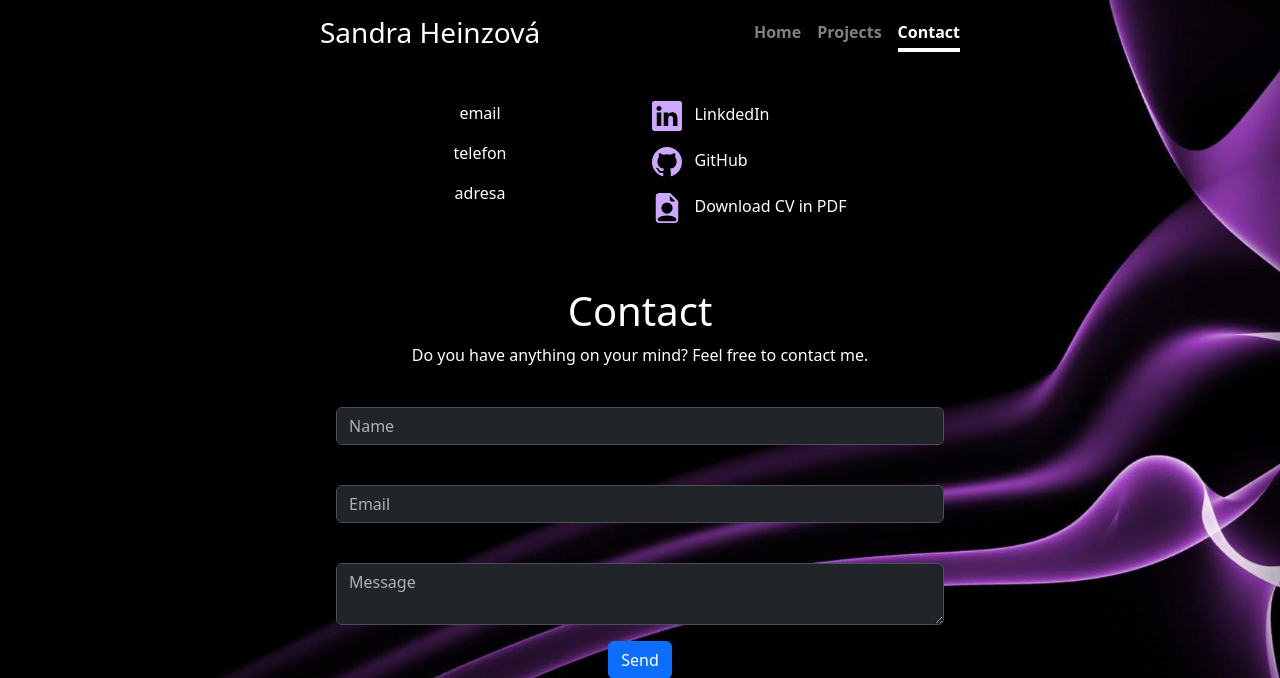
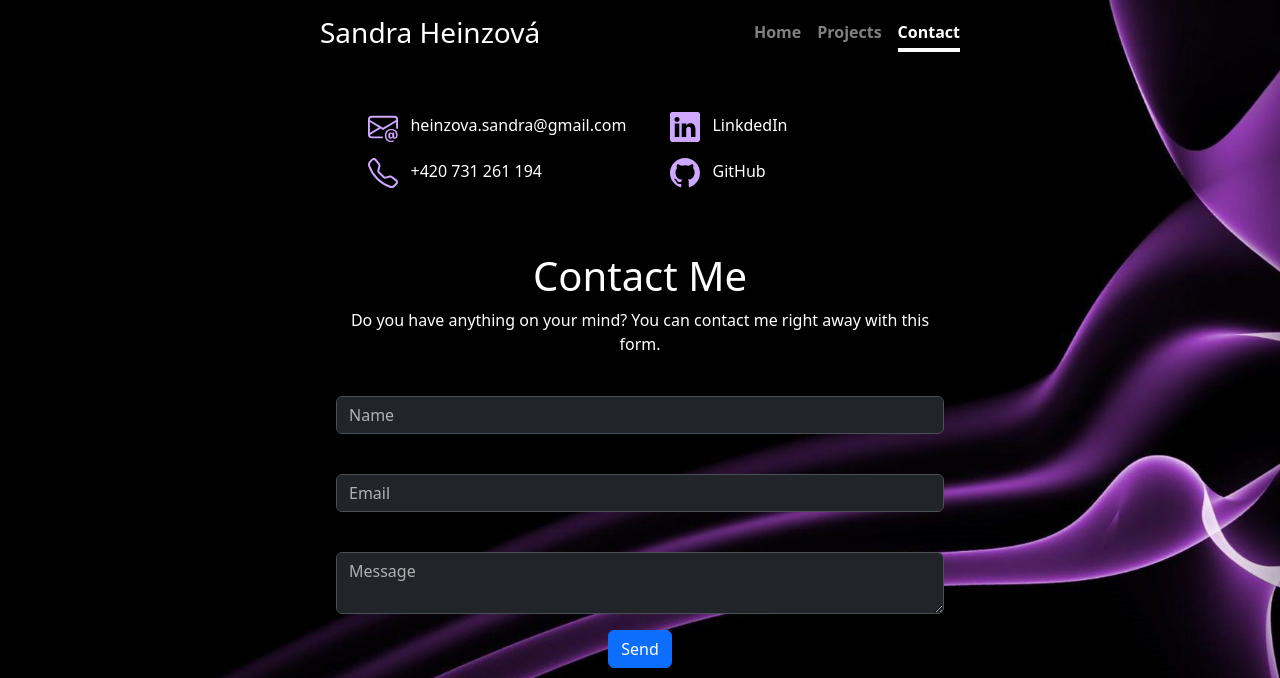
Before and after one commit to SandraHeinzova/Portfolio, a Flask app: page /contact in a window 1280 px wide. Shown: the top 678 px of the page. Run offline with Flask 3, Linux system fonts and the light colour scheme; some libraries are stand-ins or nearby versions.

Commit message:
modified contact info and success pop up window

```diff
--- a/templates/contact.html
+++ b/templates/contact.html
@@ -4,12 +4,18 @@
 {% block title %} Contact Me {% endblock %}
 
 {% block content %}
-      <div class="container pb-5">
-          <div class="row rows-cols-2">
+      <div class="container pb-5 ps-5">
+          <div class="icons-container row rows-cols-2">
               <div class="col pt-4">
-                    <p>email</p>
-                    <p>telefon</p>
-                    <p>adresa</p>
+                <p>
+                 <a href="mailto: heinzova.sandra@gmail.com" class="icon text-decoration-none">
+                  <img src="static/icons/envelope-at.svg" alt="Mail envelope icon" title="Send message">&nbsp;&nbsp;&nbsp;heinzova.sandra@gmail.com
+                 </a>
+                </p>
+                <p>
+                 <a href="tel:+420731261194" class="icon text-decoration-none">
+                   <img src="static/icons/telephone.svg" alt="mobile phone icon" title="Call me">&nbsp;&nbsp;&nbsp;+420 731 261 194
+                 </a>
               </div>
             <div class="icons-container col pt-4">
               <p>
@@ -22,29 +28,19 @@
                 <img src="static/icons/github.svg" alt="Github icon" title="Open GitHub">&nbsp;&nbsp;&nbsp;GitHub
                </a>
               </p>
-              <p>
-               <a href="static/cv_en.pdf" download target="_blank" class="icon text-decoration-none pe-5">
-                <img src="static/icons/person_cv.svg" alt="Person CV icon" title="Download CV">&nbsp;&nbsp;&nbsp;Download CV in PDF
-               </a>
-              </p>
             </div>
           </div>
       </div>
       <div class="px-3">
-        <h1>Contact</h1>
-        <p>Do you have anything on your mind? Feel free to contact me.</p>
+        <h1>Contact Me</h1>
+        <p>Do you have anything on your mind? You can contact me right away with this form.</p>
            <p>
              {{ render_form(form) }}
              {% if message_sent %}
                 <div class="mt-4">
-                  <svg xmlns="http://www.w3.org/2000/svg" style="display: none;">
-                      <symbol id="check-circle-fill" fill="currentColor" viewBox="0 0 16 16">
-                        <path d="M16 8A8 8 0 1 1 0 8a8 8 0 0 1 16 0zm-3.97-3.03a.75.75 0 0 0-1.08.022L7.477 9.417 5.384 7.323a.75.75 0 0 0-1.06 1.06L6.97 11.03a.75.75 0 0 0 1.079-.02l3.992-4.99a.75.75 0 0 0-.01-1.05z"></path>
-                      </symbol>
-                  </svg>
                     <div class="alert alert-success d-flex align-items-center" role="alert">
-                      <svg class="bi flex-shrink-0 me-2" width="24" height="24" role="img" aria-label="Success:"><use xlink:href="#check-circle-fill"></use></svg>
-                      <div>
+                      <img src="static/icons/check-circle-fill.svg">
+                      <div class="ps-2">
                         Your message was successfully sent to me!
                       </div>
                     </div>
```
